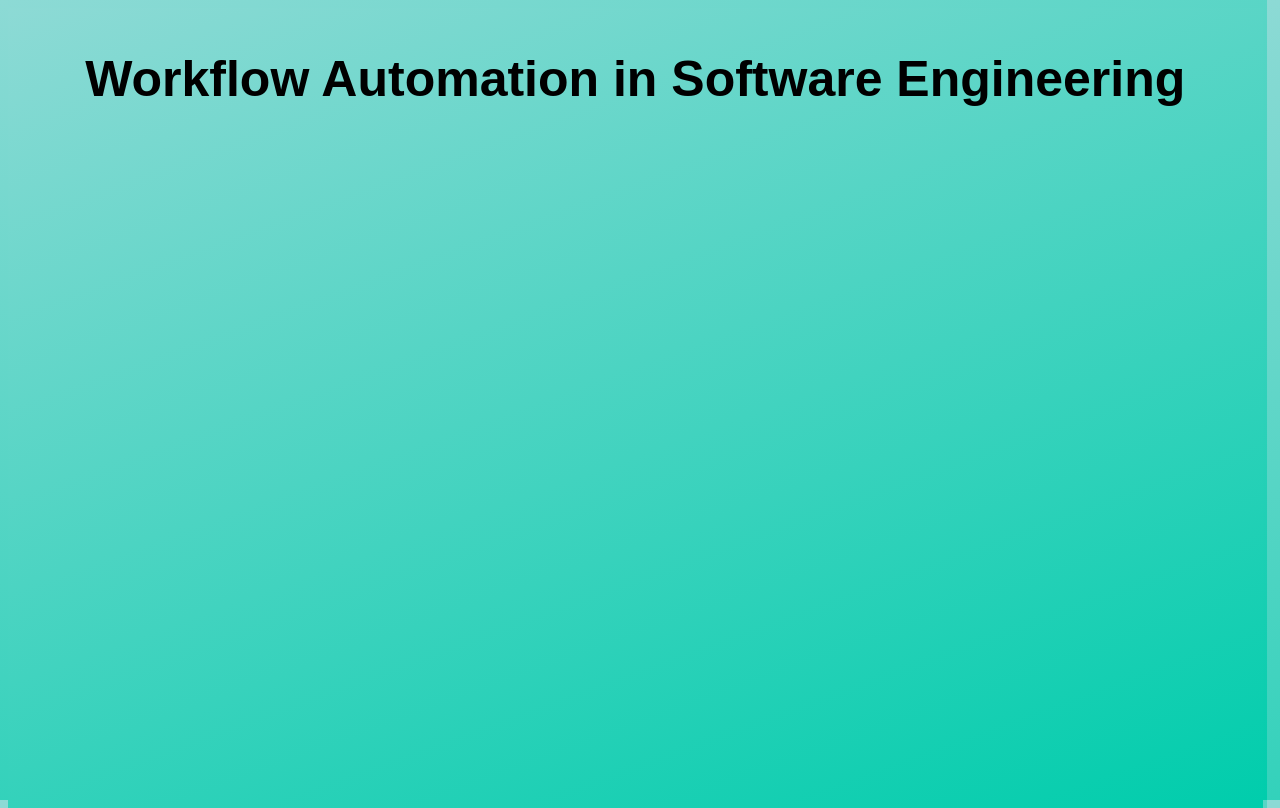
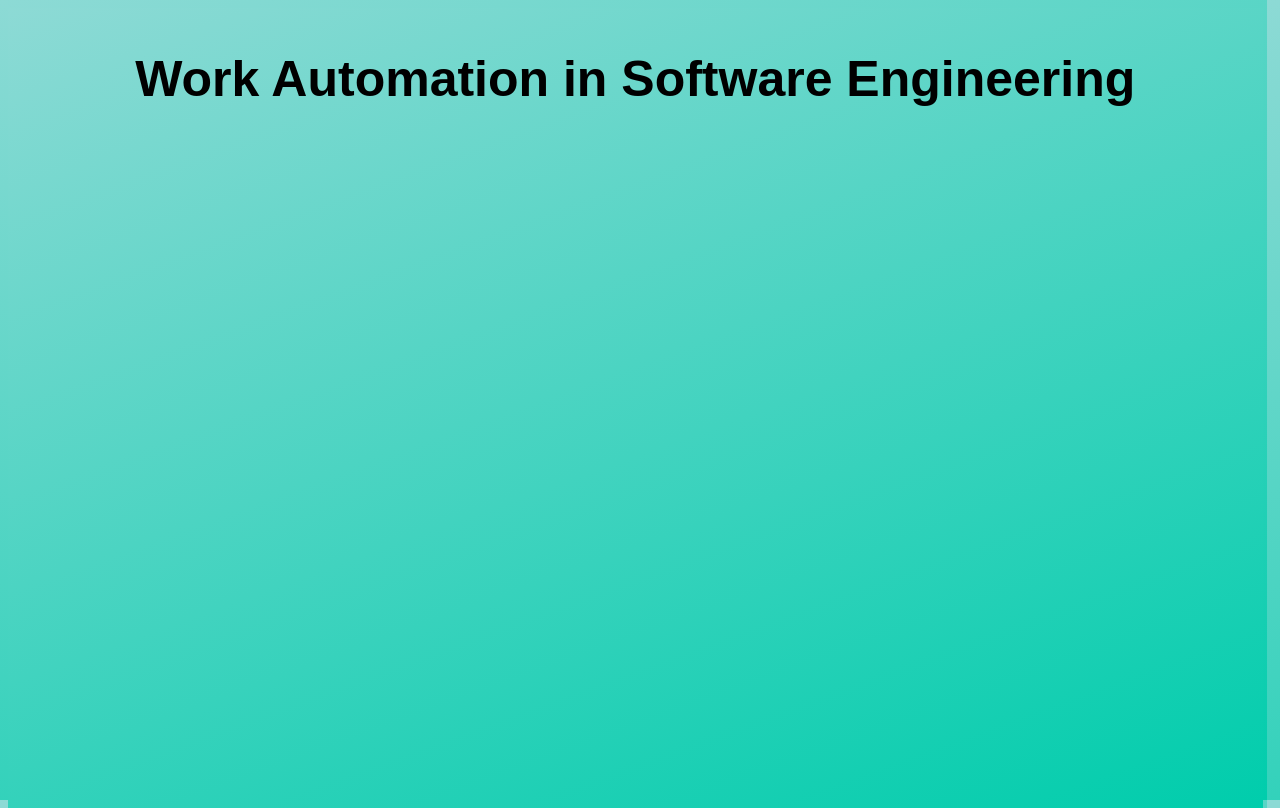
Before and after one commit to MedDhifliMD/cicdtest, a Next.js app: page / in a window 1280 px wide. Built offline with nearby package versions, Linux system fonts and the light colour scheme.

Commit message:
third commit

```diff
--- a/src/app/page.js
+++ b/src/app/page.js
@@ -11,7 +11,7 @@ export default function Home() {
       </Head>
       <main>
         <div style={{display:"flex",flexDirection:"column",justifyContent:"center",alignItems:"center",marginTop:"0px"}}>
-        <h2 style={{fontFamily:"sans-serif",fontSize:"50px",fontWeight:"600"}}>Workflow Automation in Software Engineering</h2>
+        <h2 style={{fontFamily:"sans-serif",fontSize:"50px",fontWeight:"600"}}>Work Automation in Software Engineering</h2>
         </div>
       </main>
     </>
```
